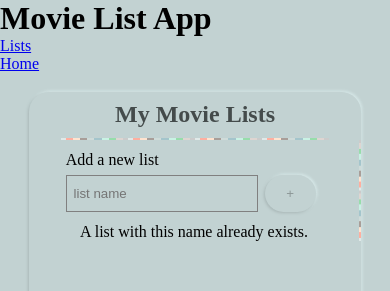
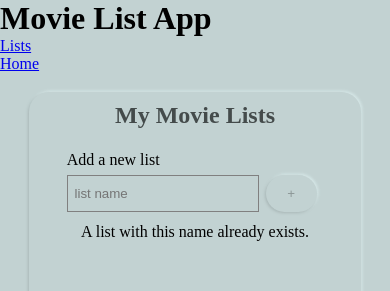
Before and after one commit to sstampher/Movies-List, an Angular app: page /lists in a window 390 px wide. Shown: the top 291 px of the page. Built offline with nearby package versions, Linux system fonts and the light colour scheme.

Commit message:
responsive design fixes

```diff
--- a/src/app/list-detail/list-detail.component.scss
+++ b/src/app/list-detail/list-detail.component.scss
@@ -1,4 +1,6 @@
 @import "../../variables.scss";
+
+/*.......... Host Container ..........*/
 
 :host {
   display: block;
@@ -8,7 +10,7 @@
   @include neumorphism(20px);
 }
 
-/*.......... Main Grid Container & Items ..........*/
+/*.......... Main Grid Container & Grid Items ..........*/
 
 .movies {
   height: 100%;
@@ -36,20 +38,22 @@
     border-bottom: 2px dotted $main-text;
     @media (max-width: 800px) {
       justify-content: center;
+      border-bottom: none;
     }
   }
   & .add {
-    border-right: 2px dotted $main-text;
     grid-area: add-movie;
     display: flex;
     flex-direction: column;
     justify-content: top;
     align-items: center;
     margin-bottom: 2em;
+    border-right: 2px dotted $main-text;
     @media (max-width: 800px) {
       justify-content: center;
       margin-top: 0em;
       margin-bottom: 0em;
+      border-right: none;
     }
   }
   & .view {
--- a/src/app/list/list.component.scss
+++ b/src/app/list/list.component.scss
@@ -10,7 +10,7 @@
   @include neumorphism(20px);
 }
 
-/*.......... Main Grid Container & Items ..........*/
+/*.......... Main Grid Container & Grid Items ..........*/
 
 .lists {
   height: 100%;
@@ -29,32 +29,34 @@
     grid-template-rows: 0.5fr 0.5fr 6fr;
   }
   & .header {
-    color: $dark-text;
     grid-area: header;
     display: flex;
     justify-content: left;
     align-items: center;
+    color: $dark-text;
     border-bottom: 2px dotted $main-text;
     margin-right: 2em;
     margin-left: 2em;
     @include border-gradient(right, 8);
     @media (max-width: 800px) {
       justify-content: center;
+      border-bottom: none;
     }
   }
   & .create {
-    border-right: 2px dotted $main-text;
-    @include border-gradient(top, 4);
     grid-area: create-list;
     display: flex;
     flex-direction: column;
     justify-content: top;
     align-items: center;
     margin-bottom: 2em;
+    border-right: 2px dotted $main-text;
+    @include border-gradient(top, 4);
     @media (max-width: 800px) {
       justify-content: center;
       margin-top: 0em;
       margin-bottom: 0em;
+      border-right: none;
     }
   }
   & .content {
```
